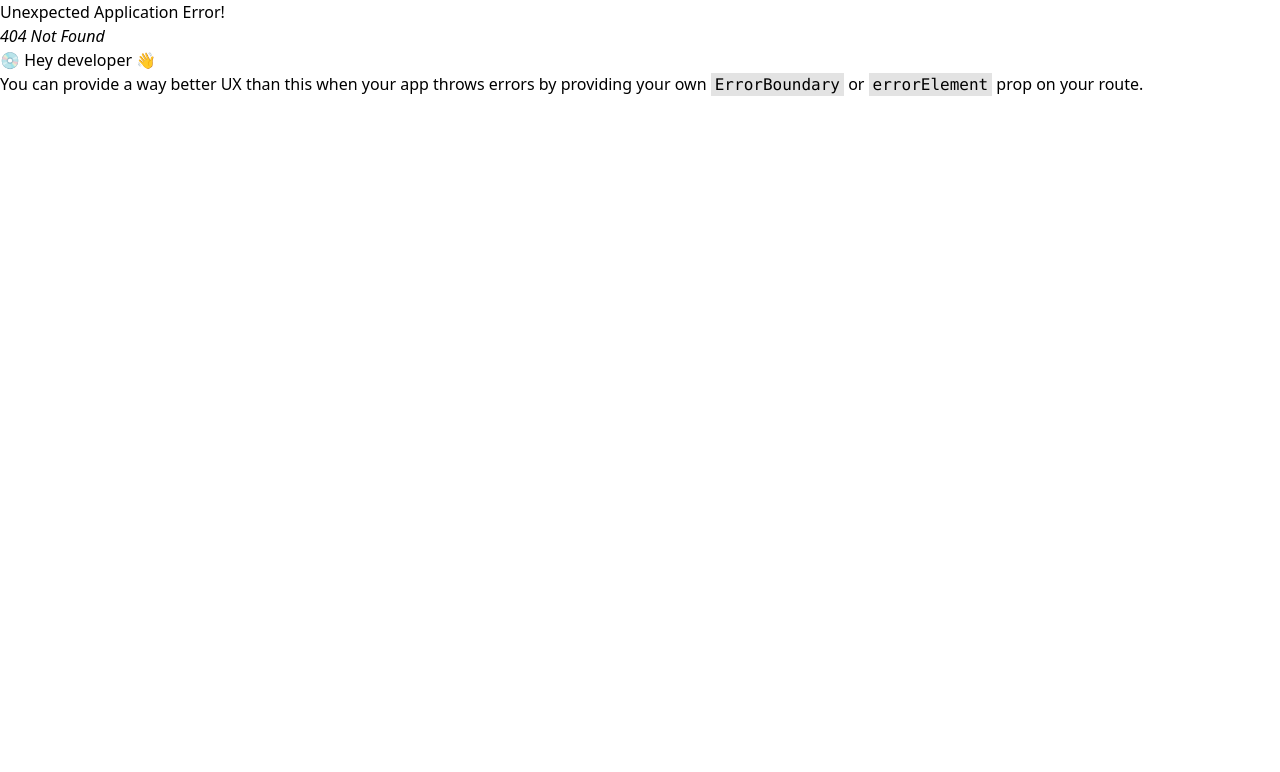
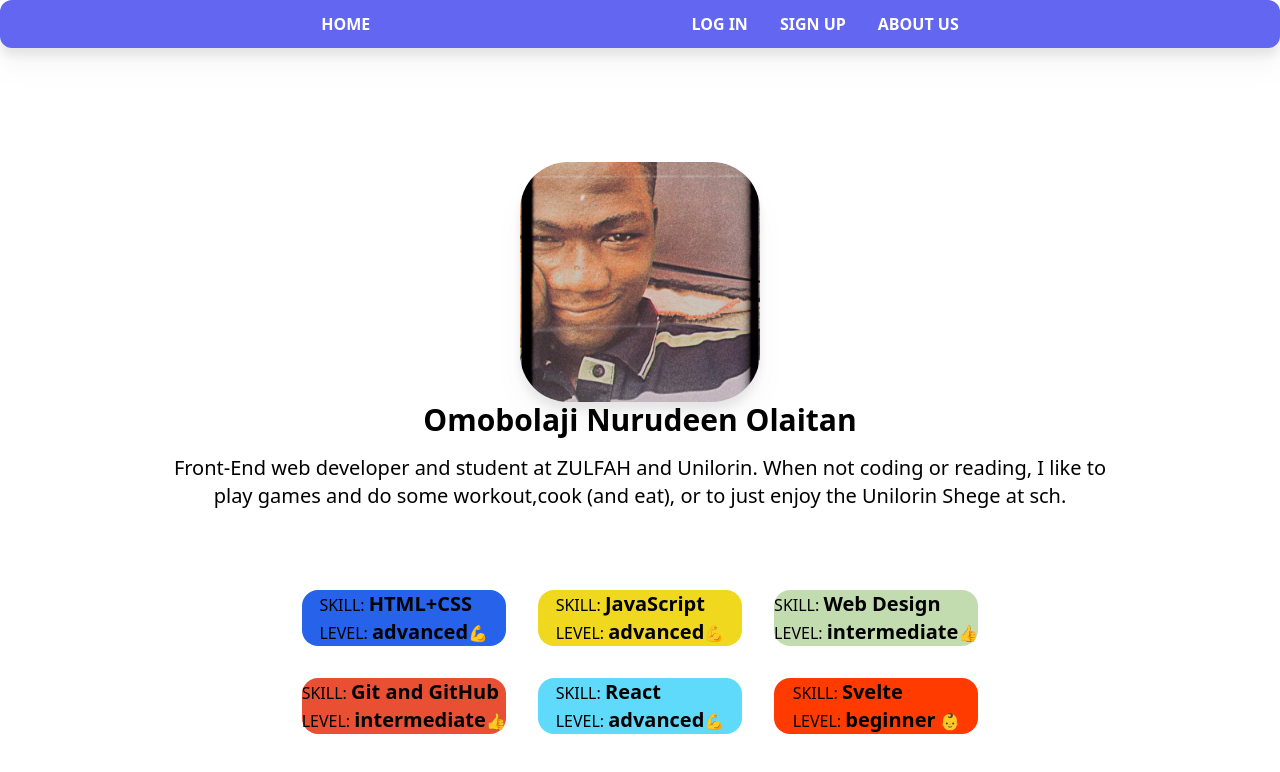
Before and after one commit to Nurudeen99/Learning-a-get-and-put-request-from-a-fake-api, a React (Create React App) app: page /aboutme in a window 1280 px wide. Before the commit this address had no page. Shown: the top 772 px of the page. Built offline with nearby package versions, Linux system fonts and the light colour scheme.

Commit message:
added toastify and my profile page and some routing

```diff
--- a/src/App.js
+++ b/src/App.js
@@ -7,6 +7,7 @@ import LogIn from './components/logIn/LogIn';
 import Dashboard from './components/dashboard/Dashboard';
 import Profile from './components/profile/Profile';
 import { ToastContainer } from 'react-toastify';
+import AboutMe from './components/about/AboutMe';
 
 const router = createBrowserRouter([
   {
@@ -33,6 +34,10 @@ const router = createBrowserRouter([
     path: "/login",
     element: <LogIn />,
   },
+  {
+    path: "/aboutme",
+    element: <AboutMe />,
+  },
 ]);
 function App() {
   return (
--- /dev/null
+++ b/src/components/about/AboutMe.jsx
@@ -0,0 +1,18 @@
+import Container from "../container/Container"
+import Avatar from "./Avatar"
+import MyProfile from "./MyProfile"
+import SkillList from "./SkillList"
+
+const AboutMe = () => {
+  return (
+    <Container>
+    <div className='pt-[3rem] flex flex-col justify-center items-center  w-full min-h-screen' >
+      <Avatar/>
+      <MyProfile/>
+      <SkillList/>
+    </div>
+    </Container>
+  )
+}
+
+export default AboutMe
--- /dev/null
+++ b/src/components/about/Avatar.jsx
@@ -0,0 +1,9 @@
+import myPic from "../../images/myPic.jpg"
+const Avatar = () => {
+  return (
+<div className="flex justify-center items-center drop-shadow-xl">
+        <img className=" w-[15rem] rounded-[3rem]" src={myPic} alt="picture" />
+    </div>  )
+}
+
+export default Avatar
--- /dev/null
+++ b/src/components/about/MyProfile.jsx
@@ -0,0 +1,17 @@
+
+const MyProfile = () => {
+  return (
+<div className="flex flex-col justify-center items-center px-[10rem]">
+    <h1 className="font-bold text-3xl ">Omobolaji Nurudeen Olaitan</h1>
+    <div className="text-center justify-center items-center pt-[1rem] py-[2rem] text-xl">
+        <p>
+      Front-End web developer and student at ZULFAH and Unilorin. When not coding or
+      reading, I like to play games and do some workout,cook (and eat), or to
+      just enjoy the Unilorin Shege at sch.
+       </p>
+    </div>
+
+  </div>  )
+}
+
+export default MyProfile
--- /dev/null
+++ b/src/components/about/SkillList.jsx
@@ -0,0 +1,58 @@
+import MyProfileCard from "../../shared/MyProfileCard";
+
+
+const skills = [
+    {
+        id:1,
+      skill: "HTML+CSS",
+      level: "advanced",
+      color: "#2662EA"
+    },
+    {
+        id:2,
+      skill: "JavaScript",
+      level: "advanced",
+      color: "#EFD81D"
+    },
+    {
+        id:3,
+      skill: "Web Design",
+      level: "intermediate",
+      color: "#C3DCAF"
+    },
+    {
+        id:4,
+      skill: "Git and GitHub",
+      level: "intermediate",
+      color: "#E84F33"
+    },
+    {
+        id:5,
+      skill: "React",
+      level: "advanced",
+      color: "#60DAFB"
+    },
+    {
+        id:6,
+      skill: "Svelte",
+      level: "beginner",
+      color: "#FF3B00"
+    }
+  ];
+
+const SkillList = () => {
+  return (
+    <>
+    <div className="grid grid-cols-3 gap-[2rem] items-center py-[3rem] ">
+        {
+    skills.map((mySkill)=>(
+        <MyProfileCard  key={mySkill.id} {...mySkill}/>
+    ))
+       }
+    </div>
+
+    </>
+    )
+}
+
+export default SkillList
--- a/src/components/container/Container.jsx
+++ b/src/components/container/Container.jsx
@@ -9,7 +9,7 @@ const Container = ({children}) => {
             <div className="flex gap-[2rem]">
             <Link to="/login">LOG IN</Link>
             <h1>SIGN UP</h1>
-            <h1>ABOUT US</h1>
+            <Link to="/aboutme">ABOUT US</Link>
         </div>
     </nav>
 {
--- a/src/components/getreq/Getreq.jsx
+++ b/src/components/getreq/Getreq.jsx
@@ -13,7 +13,7 @@ const Getreq = () => {
 
 
 
-    const getUserDetailsFromApi =async ()=>{
+    const getUserDetailsFromApi = async ()=>{
       const userDetailFromApi = await axios("https://reqres.in/api/users?per_page=12")
       setUserDetails(userDetailFromApi.data.data)
     }
--- a/src/components/putreq/Putreq.jsx
+++ b/src/components/putreq/Putreq.jsx
@@ -78,7 +78,19 @@ const Putreq = () => {
             setIsLoading(false)
 
         } catch (error) {
-
+           if(error){
+            toast.error(`🦄NETWORK ERROR`, {
+                position: "top-center",
+                autoClose: 5000,
+                hideProgressBar: false,
+                closeOnClick: true,
+                pauseOnHover: true,
+                draggable: true,
+                progress: undefined,
+                theme: "dark",
+                transition: Bounce,
+            });
+           }
             console.log("error:", error)
             setIsLoading(false)
         }
--- a/src/index.js
+++ b/src/index.js
@@ -5,12 +5,14 @@ import App from './App';
 import reportWebVitals from './reportWebVitals';
 import Container from './components/container/Container';
 import PageLoading from './components/pageloading/PageLoading';
+import About from './components/about/AboutMe';
 
 const root = ReactDOM.createRoot(document.getElementById('root'));
 root.render(
   <React.StrictMode>
     {/* <Container/> */}
     <App />
+    {/* <About/> */}
     {/* <PageLoading/> */}
   </React.StrictMode>
 );
--- a/src/shared/Card.jsx
+++ b/src/shared/Card.jsx
@@ -8,7 +8,7 @@ const Card = ({email,first_name,last_name,avatar,onClick,toEachUserId}) => {
     localStorage.setItem("hobby",JSON.stringify(myProfile))
   return (
     <>
-    <div onClick={onClick} className="font-bold bg-white flex flex-col item-center rounded-[0.5rem] h-[20rem]  gap-y-[1rem] items-center drop-shadow-xl rounded-[1.5rem] text-center w-[20rem] p-[1rem]">
+    <div onClick={onClick} className="font-bold bg-white flex flex-col rounded-[0.5rem] h-[20rem]  gap-y-[1rem] items-center drop-shadow-xl rounded-[1.5rem] text-center w-[20rem] p-[1rem]">
        <div className=" bg-white drop-shadow-xl"> <img className="overflow-hidden drop-shadow-xl rounded-[1rem]" src={avatar} alt="avatar" /> </div>
        <p>{first_name} {last_name}</p>
        <h6>{email}</h6>
--- /dev/null
+++ b/src/shared/MyProfileCard.jsx
@@ -0,0 +1,12 @@
+
+const MyProfileCard = ({skill,level,color}) => {
+  return (
+    <div style={{backgroundColor:color}} className="flex flex-col justify-center items-center rounded-[1rem]  ">
+    <div className="">
+        <h1>SKILL: <span className="font-bold text-xl">{skill}</span></h1>
+        <h1>LEVEL: <span  className="font-bold text-xl">{level}</span><span>{level==="beginner" && " 👶" ||level==="intermediate" && "👍" || level==="advanced" && "💪" }</span></h1>
+    </div>
+</div>  )
+}
+
+export default MyProfileCard
```
Also changed, not shown: src/images/myPic.jpg (added).
